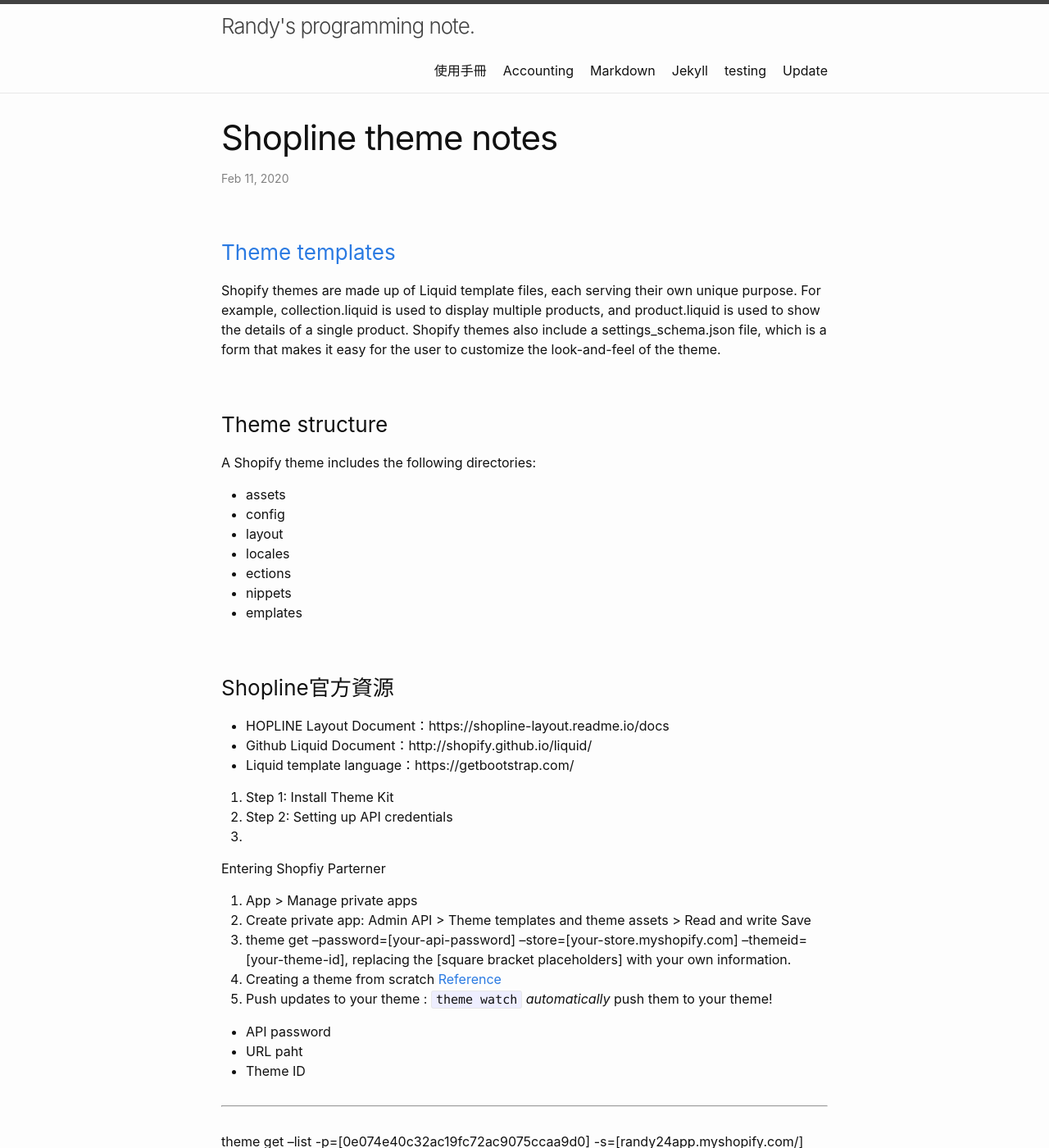
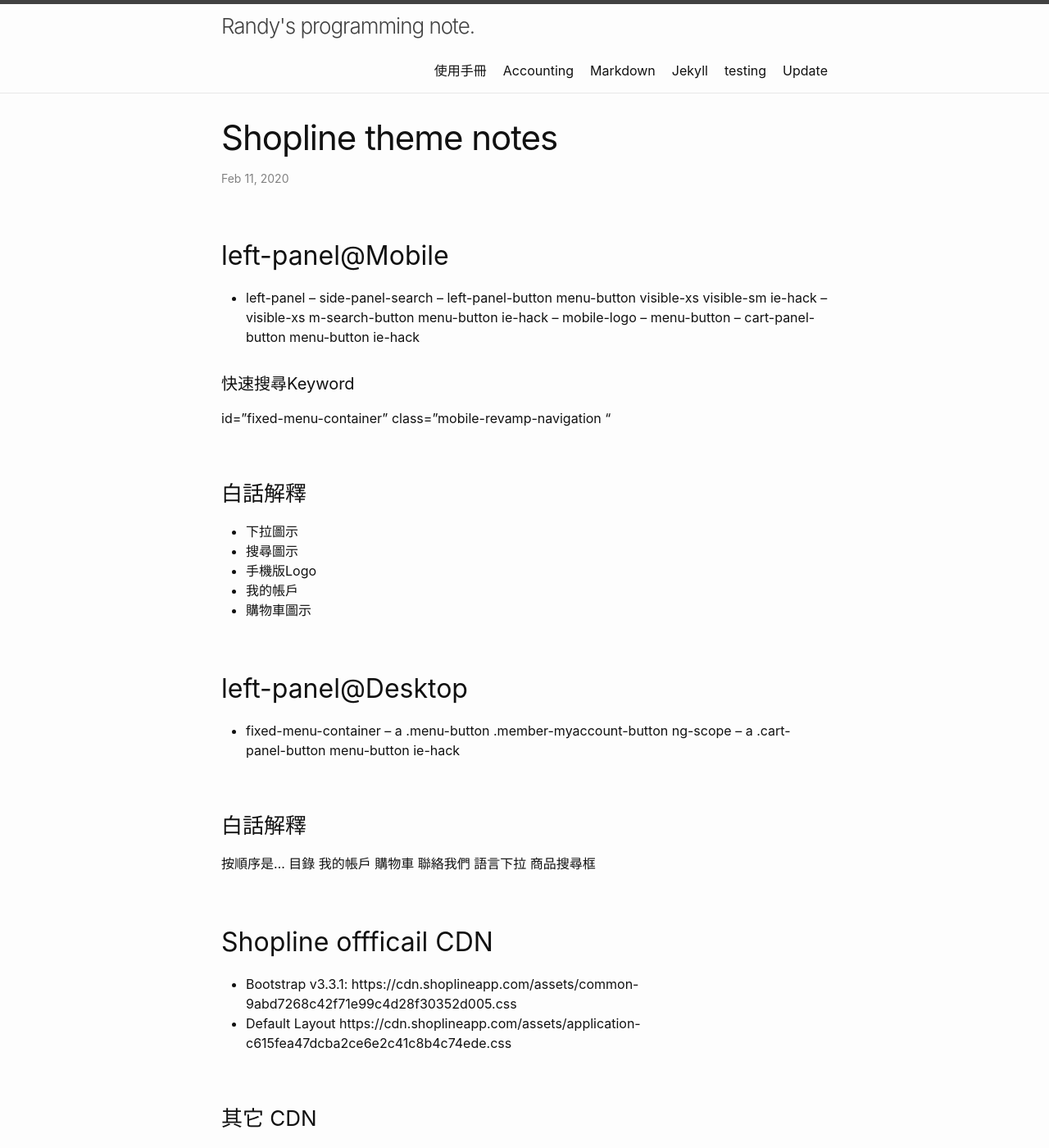
Before and after one commit to peirren/Geek-Log, a Jekyll site: the page built from _posts/2020-02-11-shopline-theme-notes.md, in a window 1280 px wide and 1400 px high. Shown: the whole window at 82% size. Built offline with Jekyll 4.4.1, drawn with Linux system fonts in a browser that asks for light colours; some of the changed text lies outside the part shown.

Commit message:
#23 Shopline documentation.

```diff
--- a/_posts/2020-02-11-shopline-theme-notes.md
+++ b/_posts/2020-02-11-shopline-theme-notes.md
@@ -3,6 +3,56 @@ layout: post
 title: "Shopline theme notes"
 date:   2020-02-11 10:30:00 +0800
 ---
+
+
+## left-panel@Mobile
+- left-panel
+-- side-panel-search
+-- left-panel-button menu-button visible-xs visible-sm ie-hack
+-- visible-xs m-search-button menu-button ie-hack
+-- mobile-logo
+-- menu-button
+-- cart-panel-button menu-button ie-hack
+
+#### 快速搜尋Keyword
+id="fixed-menu-container"
+class="mobile-revamp-navigation "
+
+### 白話解釋
+- 下拉圖示
+- 搜尋圖示
+- 手機版Logo
+- 我的帳戶
+- 購物車圖示
+
+
+
+## left-panel@Desktop
+- fixed-menu-container
+-- a .menu-button .member-myaccount-button ng-scope
+-- a .cart-panel-button menu-button ie-hack
+
+
+### 白話解釋
+按順序是...
+目錄
+我的帳戶
+購物車
+聯絡我們
+語言下拉
+商品搜尋框
+
+
+## Shopline offficail CDN
+- Bootstrap v3.3.1: https://cdn.shoplineapp.com/assets/common-9abd7268c42f71e99c4d28f30352d005.css
+- Default Layout https://cdn.shoplineapp.com/assets/application-c615fea47dcba2ce6e2c41c8b4c74ede.css
+
+### 其它 CDN
+- [Font Awesome CDN](https://maxcdn.bootstrapcdn.com/font-awesome/4.2.0/css/font-awesome.min.css0
+
+
+
+
 
 ### [Theme templates](https://help.shopify.com/en/themes/development/templates)
 Shopify themes are made up of Liquid template files, each serving their own unique purpose. For example, collection.liquid is used to display multiple products, and product.liquid is used to show the details of a single product. Shopify themes also include a settings_schema.json file, which is a form that makes it easy for the user to customize the look-and-feel of the theme.
```
